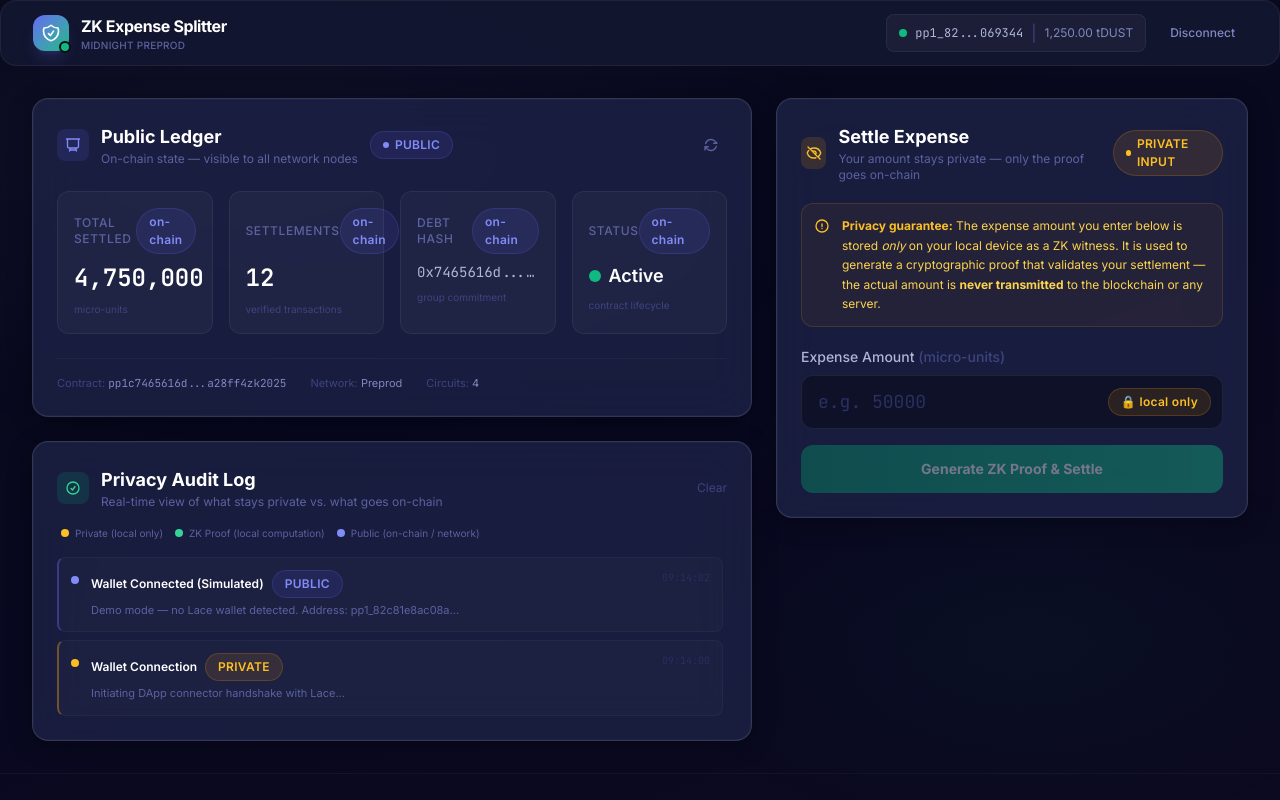
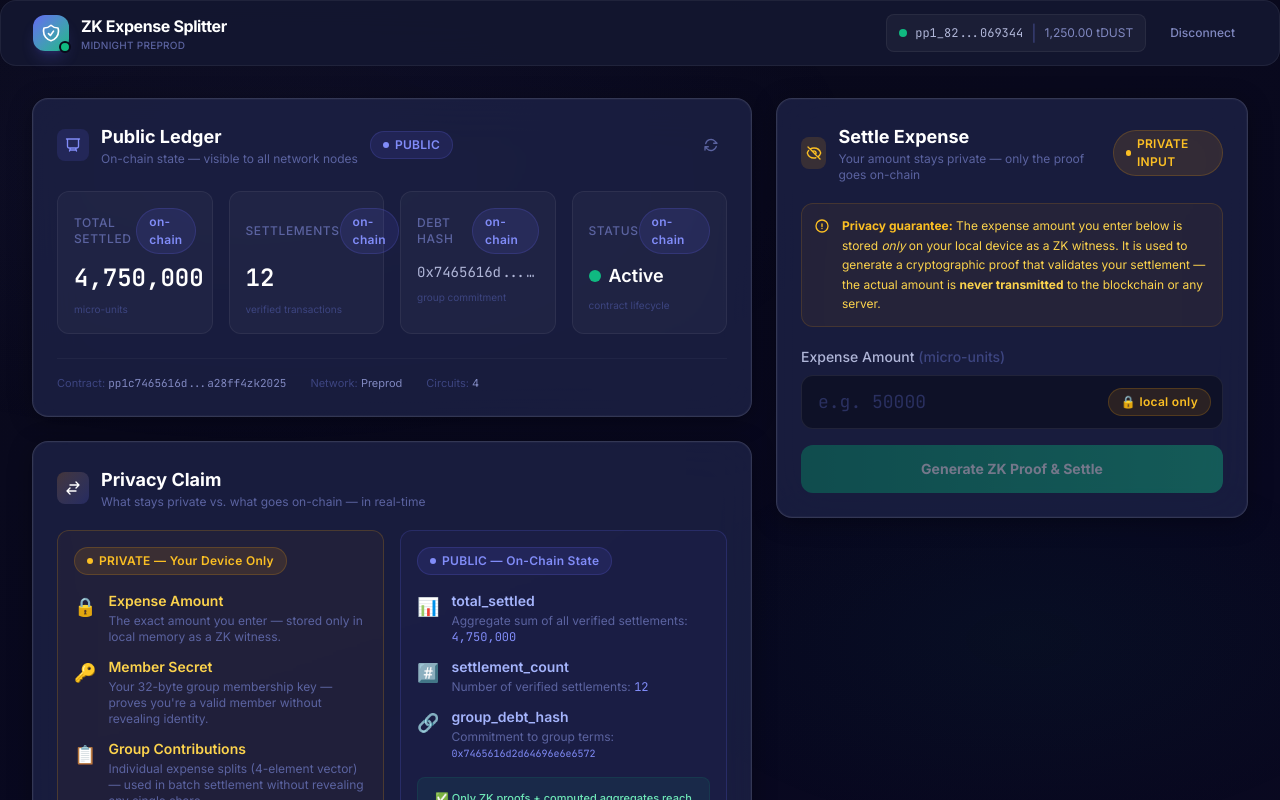
Before and after one commit to Gokul-social/Midnight_proj, a React (Vite) app in the folder frontend/: page / in a window 1280 px wide. Both pictures are taken after a click on the button "Connect Lace". Shown: the top 800 px of the page. Built offline with nearby package versions, Linux system fonts and the light colour scheme.

Commit message:
feat(ui): implement observable privacy UI highlighting witness isolation vs public ledger updates

```diff
--- a/frontend/src/App.tsx
+++ b/frontend/src/App.tsx
@@ -2,6 +2,7 @@ import { Header } from './components/Header';
 import { ExpenseDashboard } from './components/ExpenseDashboard';
 import { SettleExpenseForm } from './components/SettleExpenseForm';
 import { PrivacyLog } from './components/PrivacyLog';
+import { PrivacyClaim } from './components/PrivacyClaim';
 import { useApp } from './context/AppContext';
 
 function AppContent() {
@@ -52,6 +53,7 @@ function AppContent() {
           {/* Left: Dashboard (wider) */}
           <div className="lg:col-span-3 space-y-6">
             <ExpenseDashboard />
+            <PrivacyClaim />
             <PrivacyLog />
           </div>
 
--- /dev/null
+++ b/frontend/src/components/PrivacyClaim.tsx
@@ -0,0 +1,188 @@
+/**
+ * PrivacyClaim — Visual demonstration of Midnight's privacy architecture.
+ *
+ * This component renders a side-by-side comparison showing exactly:
+ *   LEFT:  What is PRIVATE (witness data — stays on user's device)
+ *   RIGHT: What is PUBLIC (proof + ledger delta — goes on-chain)
+ *
+ * It updates in real-time during settlement to show the data flow.
+ */
+
+import { useApp } from '../context/AppContext';
+
+export function PrivacyClaim() {
+  const { state } = useApp();
+  const { settlement, ledger, wallet } = state;
+  const isConnected = wallet.status === 'connected';
+  const isProcessing =
+    settlement.proofStage !== 'idle' &&
+    settlement.proofStage !== 'complete' &&
+    settlement.proofStage !== 'error';
+
+  if (!isConnected) return null;
+
+  return (
+    <div className="glass-card-elevated p-6 space-y-5">
+      {/* Header */}
+      <div className="flex items-center gap-3">
+        <div className="w-8 h-8 rounded-lg bg-gradient-to-br from-private-500/20 to-public-500/20 flex items-center justify-center">
+          <svg className="w-4 h-4 text-white" fill="none" viewBox="0 0 24 24" strokeWidth={2} stroke="currentColor">
+            <path strokeLinecap="round" strokeLinejoin="round" d="M7.5 21 3 16.5m0 0L7.5 12M3 16.5h13.5m0-13.5L21 7.5m0 0L16.5 12M21 7.5H7.5" />
+          </svg>
+        </div>
+        <div>
+          <h2 className="text-lg font-bold text-white">Privacy Claim</h2>
+          <p className="text-xs text-midnight-400">What stays private vs. what goes on-chain — in real-time</p>
+        </div>
+      </div>
+
+      {/* Two-column layout */}
+      <div className="grid grid-cols-1 md:grid-cols-2 gap-4">
+        {/* LEFT: Private (Witness) */}
+        <div className="rounded-xl border border-private-500/20 bg-private-500/[0.04] p-4 space-y-4">
+          <div className="flex items-center gap-2">
+            <span className="badge-private">
+              <span className="w-1.5 h-1.5 rounded-full bg-private-400" />
+              PRIVATE — Your Device Only
+            </span>
+          </div>
+
+          <div className="space-y-3 text-sm">
+            <div className="flex items-start gap-3">
+              <span className="text-private-400 text-lg mt-0.5">🔒</span>
+              <div>
+                <p className="font-semibold text-private-300">Expense Amount</p>
+                <p className="text-xs text-midnight-400 mt-0.5">
+                  The exact amount you enter — stored only in local memory as a ZK witness.
+                  {isProcessing && (
+                    <span className="text-private-400 font-semibold"> Currently in local state...</span>
+                  )}
+                </p>
+              </div>
+            </div>
+
+            <div className="flex items-start gap-3">
+              <span className="text-private-400 text-lg mt-0.5">🔑</span>
+              <div>
+                <p className="font-semibold text-private-300">Member Secret</p>
+                <p className="text-xs text-midnight-400 mt-0.5">
+                  Your 32-byte group membership key — proves you're a valid member without revealing identity.
+                </p>
+              </div>
+            </div>
+
+            <div className="flex items-start gap-3">
+              <span className="text-private-400 text-lg mt-0.5">📋</span>
+              <div>
+                <p className="font-semibold text-private-300">Group Contributions</p>
+                <p className="text-xs text-midnight-400 mt-0.5">
+                  Individual expense splits (4-element vector) — used in batch settlement without revealing any single share.
+                </p>
+              </div>
+            </div>
+          </div>
+
+          {/* Data flow indicator */}
+          <div className="rounded-lg bg-private-500/[0.08] border border-private-500/10 p-3 text-center">
+            <p className="text-[11px] text-private-300 font-medium">
+              ⛔ NEVER transmitted to network, indexer, or blockchain
+            </p>
+          </div>
+        </div>
+
+        {/* RIGHT: Public (On-Chain) */}
+        <div className="rounded-xl border border-public-500/20 bg-public-500/[0.04] p-4 space-y-4">
+          <div className="flex items-center gap-2">
+            <span className="badge-public">
+              <span className="w-1.5 h-1.5 rounded-full bg-public-400" />
+              PUBLIC — On-Chain State
+            </span>
+          </div>
+
+          <div className="space-y-3 text-sm">
+            <div className="flex items-start gap-3">
+              <span className="text-public-400 text-lg mt-0.5">📊</span>
+              <div>
+                <p className="font-semibold text-public-300">total_settled</p>
+                <p className="text-xs text-midnight-400 mt-0.5">
+                  Aggregate sum of all verified settlements:{' '}
+                  <span className="font-mono text-public-400">
+                    {ledger.total_settled.toLocaleString()}
+                  </span>
+                </p>
+              </div>
+            </div>
+
+            <div className="flex items-start gap-3">
+              <span className="text-public-400 text-lg mt-0.5">#️⃣</span>
+              <div>
+                <p className="font-semibold text-public-300">settlement_count</p>
+                <p className="text-xs text-midnight-400 mt-0.5">
+                  Number of verified settlements:{' '}
+                  <span className="font-mono text-public-400">
+                    {ledger.settlement_count.toString()}
+                  </span>
+                </p>
+              </div>
+            </div>
+
+            <div className="flex items-start gap-3">
+              <span className="text-public-400 text-lg mt-0.5">🔗</span>
+              <div>
+                <p className="font-semibold text-public-300">group_debt_hash</p>
+                <p className="text-xs text-midnight-400 mt-0.5">
+                  Commitment to group terms:{' '}
+                  <span className="font-mono text-public-400 text-[10px]">
+                    {ledger.group_debt_hash || '—'}
+                  </span>
+                </p>
+              </div>
+            </div>
+          </div>
+
+          {/* ZK Proof flow indicator */}
+          <div className="rounded-lg bg-zk-500/[0.08] border border-zk-500/10 p-3 text-center">
+            <p className="text-[11px] text-zk-300 font-medium">
+              ✅ Only ZK proofs + computed aggregates reach the blockchain
+            </p>
+          </div>
+        </div>
+      </div>
+
+      {/* Data flow diagram */}
+      <div className="rounded-xl bg-white/[0.02] border border-white/[0.06] p-4">
+        <p className="text-[11px] text-midnight-400 text-center leading-relaxed">
+          <span className="text-private-400 font-semibold">Private Witness</span>
+          <span className="mx-2 text-midnight-600">→</span>
+          <span className="text-zk-400 font-semibold">ZK Proof (local)</span>
+          <span className="mx-2 text-midnight-600">→</span>
+          <span className="text-public-400 font-semibold">Public Ledger (on-chain)</span>
+        </p>
+        <p className="text-[10px] text-midnight-600 text-center mt-1">
+          The <code className="text-private-400">disclose()</code> function in Compact enforces this boundary at compile time
+        </p>
+      </div>
+
+      {/* Live stage indicator during settlement */}
+      {isProcessing && (
+        <div className="rounded-xl border-2 border-dashed border-zk-500/30 bg-zk-500/[0.04] p-4 animate-proof-pulse">
+          <div className="flex items-center gap-3">
+            <svg className="w-5 h-5 animate-spin text-zk-400" fill="none" viewBox="0 0 24 24">
+              <circle className="opacity-25" cx="12" cy="12" r="10" stroke="currentColor" strokeWidth="4" />
+              <path className="opacity-75" fill="currentColor" d="M4 12a8 8 0 018-8V0C5.373 0 0 5.373 0 12h4z" />
+            </svg>
+            <div>
+              <p className="text-sm font-semibold text-zk-400">ZK Settlement in Progress</p>
+              <p className="text-xs text-midnight-400 mt-0.5">
+                {settlement.proofStage === 'preparing_witness' && 'Storing expense amount in local private state...'}
+                {settlement.proofStage === 'generating_proof' && 'Proof server computing ZK proof — your amount is NOT sent anywhere...'}
+                {settlement.proofStage === 'submitting_tx' && 'Submitting ONLY the proof to Midnight Preprod...'}
+                {settlement.proofStage === 'confirming' && 'Waiting for network confirmation...'}
+              </p>
+            </div>
+          </div>
+        </div>
+      )}
+    </div>
+  );
+}
```
